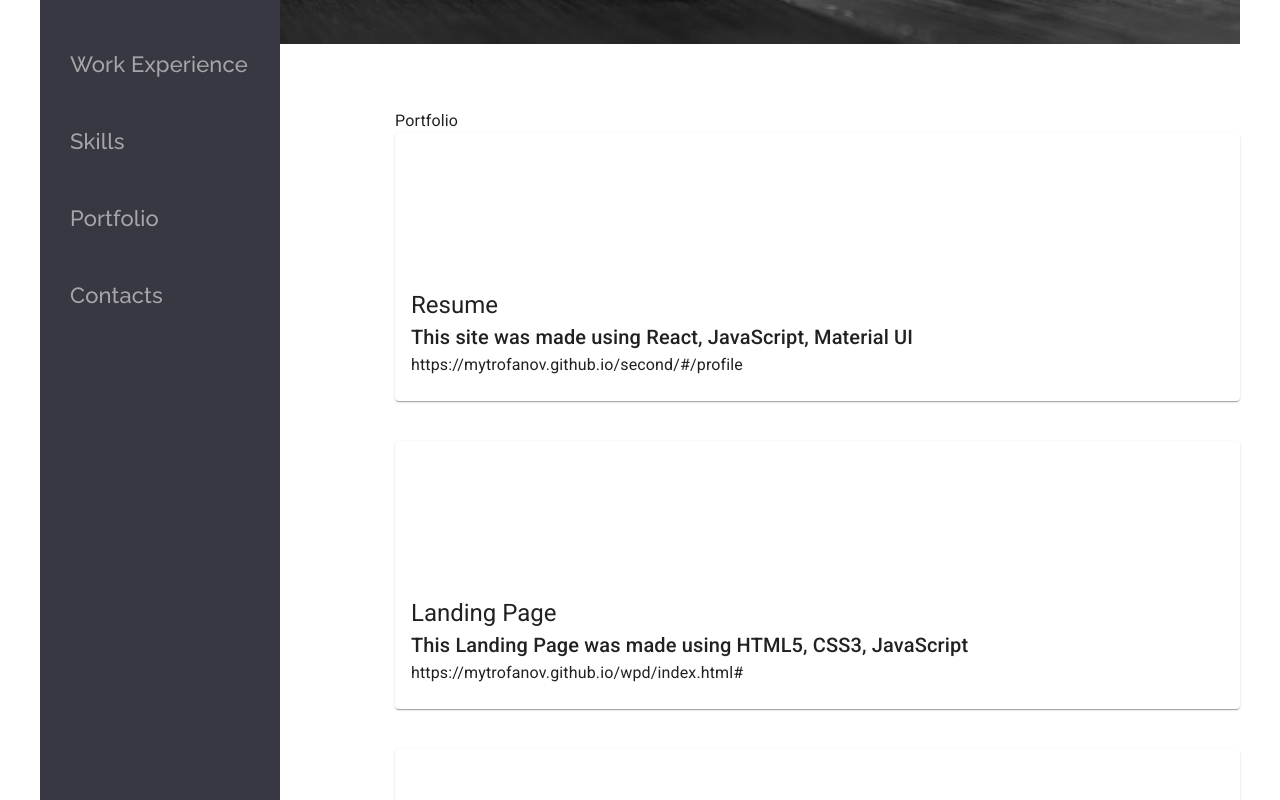
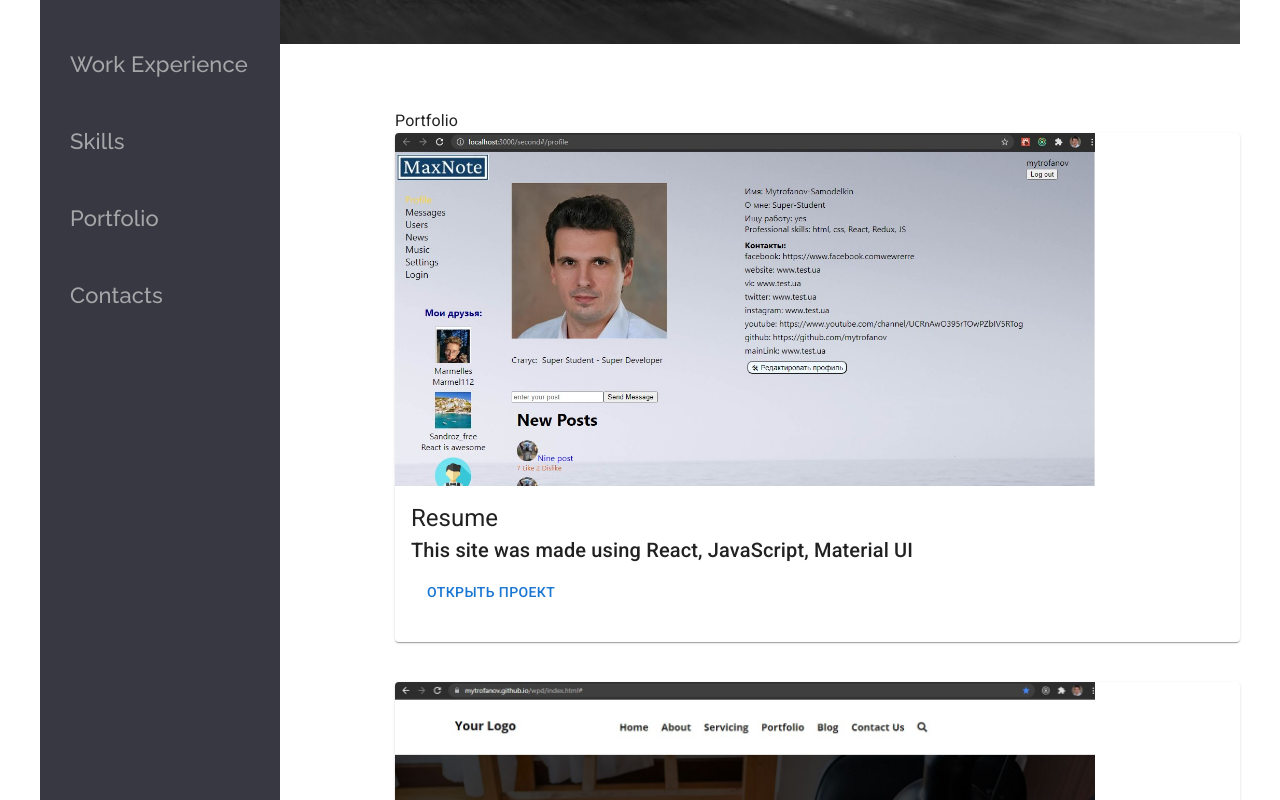
Before and after one commit to mytrofanov/resume6, a React (Create React App) app: page / in a window 1280 px wide. Shown: the part 400-1200 px from the top of the page. Built offline with nearby package versions, Linux system fonts and the light colour scheme.

Commit message:
Создал структуру профайла

```diff
--- a/src/components/portfolio/Work.js
+++ b/src/components/portfolio/Work.js
@@ -1,21 +1,29 @@
 import React from 'react'
-import {Card, Grid, CardMedia, CardContent, Typography} from "@material-ui/core";
+import {Card, Grid, CardMedia, CardContent, Typography, CardActions} from "@material-ui/core";
+import Button from "@mui/material/Button";
 
 
 export const Work = (props) => {
+    const ref = props.reference
     return (
         <Grid item xs={12} md={12}>
             <Card>
                 <CardMedia
                     src={props.image}
+                    component="img"
                     title={props.id}
-                    sx={{height: 140}}
+                    sx={{width: 700}}
                     id={props.image} alt={props.id}/>
                 <CardContent>
                     <Typography variant="h5"
                     component="h3">{props.name}</Typography>
                     <Typography variant="h6" >{props.description}</Typography>
-                    <Typography variant="body1">{props.reference}</Typography>
+                    <CardActions>
+                    <Button
+                        value="<?php the_field('Открыть проект');?>"
+                        onClick={()=>{window.open(ref)}}
+                         >Открыть проект</Button>
+                    </CardActions>
                 </CardContent>
             </Card>
         </Grid>
```
